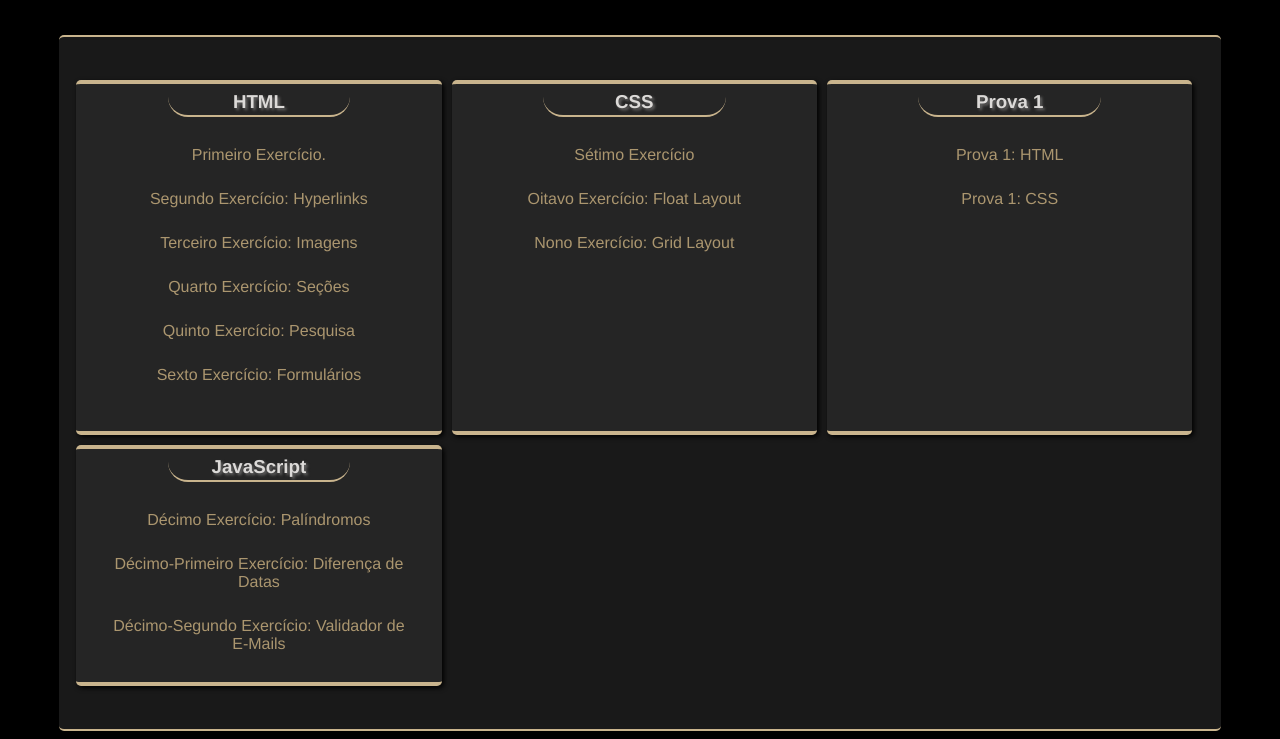
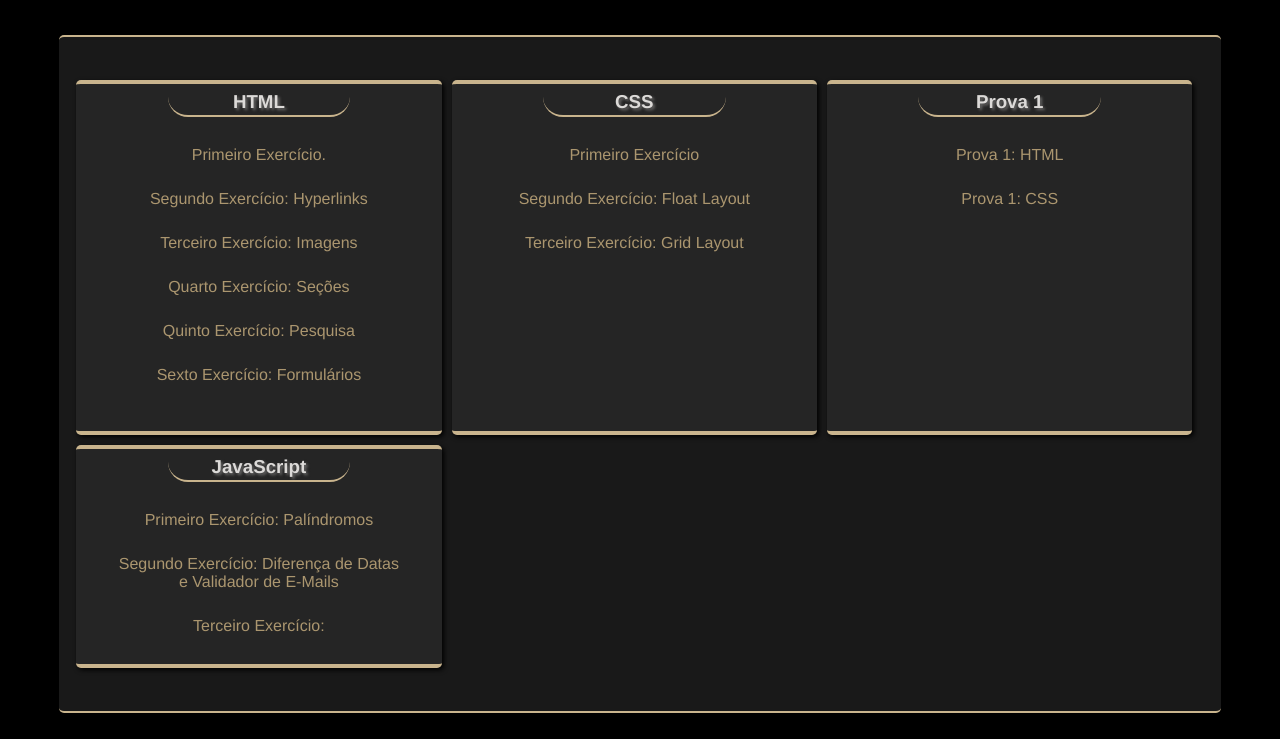
Before and after one commit to Edglatus/Edglatus.github.io, a plain HTML site: page index.html in a window 1280 px wide. Shown: the part 119-858 px from the top of the page. Drawn offline with Linux system fonts and the light colour scheme.

Commit message:
Merged ex13 and ex14

```diff
--- /dev/null
+++ b/exercicio12/style.css
@@ -0,0 +1,34 @@
+body
+{
+	background-color: rgb(51, 51, 51);
+
+	display: flex;
+	flex-direction: row;
+	justify-content: center;
+}
+
+div
+{
+	display: flex;
+	flex-direction: column;
+	align-items: center;
+	padding: 20px;
+	width: 45%;
+	background-color: rgb(21, 21, 21);
+}
+
+h2, p
+{
+	color: rgb(220, 218, 216);
+}
+
+a, li
+{
+	color: rgb(201, 171, 121);
+	width: 100%;
+}
+
+ul
+{
+	width: 40%;
+}
--- a/index.html
+++ b/index.html
@@ -30,9 +30,9 @@
       <div id="CSS" class="subject">
         <h3>CSS</h3>
         <ul>
-          <li><a href = "./exercicio07">Sétimo Exercício</a></li>
-          <li><a href = "./exercicio08">Oitavo Exercício: Float Layout</a></li>
-          <li><a href = "./exercicio09">Nono Exercício: Grid Layout</a></li>
+          <li><a href = "./exercicio07">Primeiro Exercício</a></li>
+          <li><a href = "./exercicio08">Segundo Exercício: Float Layout</a></li>
+          <li><a href = "./exercicio09">Terceiro Exercício: Grid Layout</a></li>
         </ul><br>
       </div>
 
@@ -47,9 +47,9 @@
       <div id="JS" class="subject">
         <h3>JavaScript</h3>
         <ul>
-          <li><a href = "./exercicio10">Décimo Exercício: Palíndromos</a></li>
-          <li><a href = "./exercicio11">Décimo-Primeiro Exercício: Diferença de Datas</a></li>
-          <li><a href = "./exercicio12">Décimo-Segundo Exercício: Validador de E-Mails</a></li>
+          <li><a href = "./exercicio10">Primeiro Exercício: Palíndromos</a></li>
+          <li><a href = "./exercicio11">Segundo Exercício: Diferença de Datas e Validador de E-Mails</a></li>
+          <li><a href = "./exercicio12">Terceiro Exercício: </a></li>
         </ul>
       </div>
     </main>
```
Also changed, not shown: exercicio12/hideContent.js (added, +19 -0 lines), exercicio12/index.html (added, +45 -0 lines), exercicio12/js.js (renamed from exercicio14/js.js, +7 -0 lines), exercicio13/index.html (deleted, +0 -25 lines), exercicio13/js.js (deleted, +0 -22 lines), exercicio14/index.html (deleted, +0 -24 lines), exercicio12/img/lampada_broken.gif (renamed from exercicio14/img/lampada_broken.gif), exercicio12/img/lampada_off.gif (renamed from exercicio14/img/lampada_off.gif), exercicio12/img/lampada_on.gif (renamed from exercicio14/img/lampada_on.gif).
